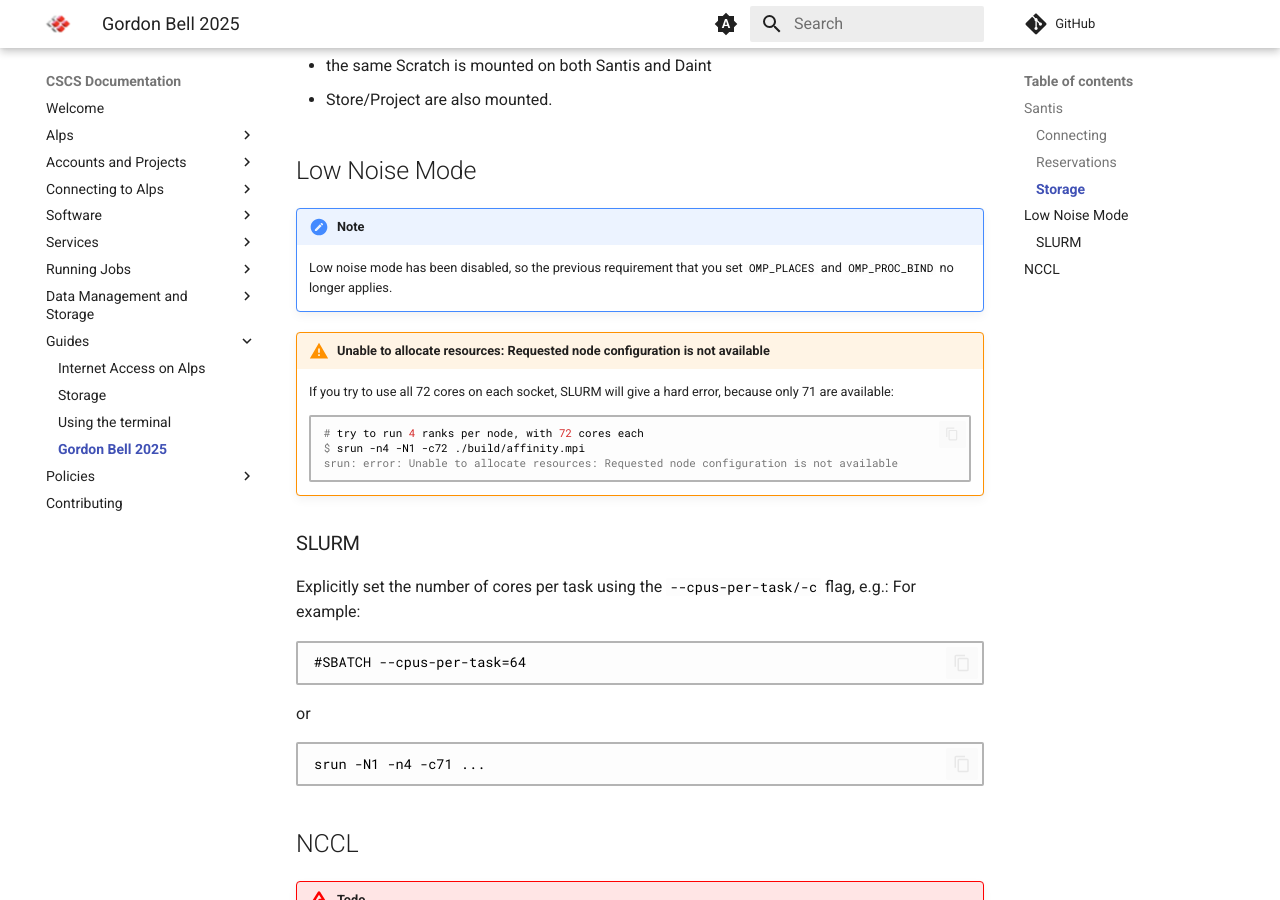
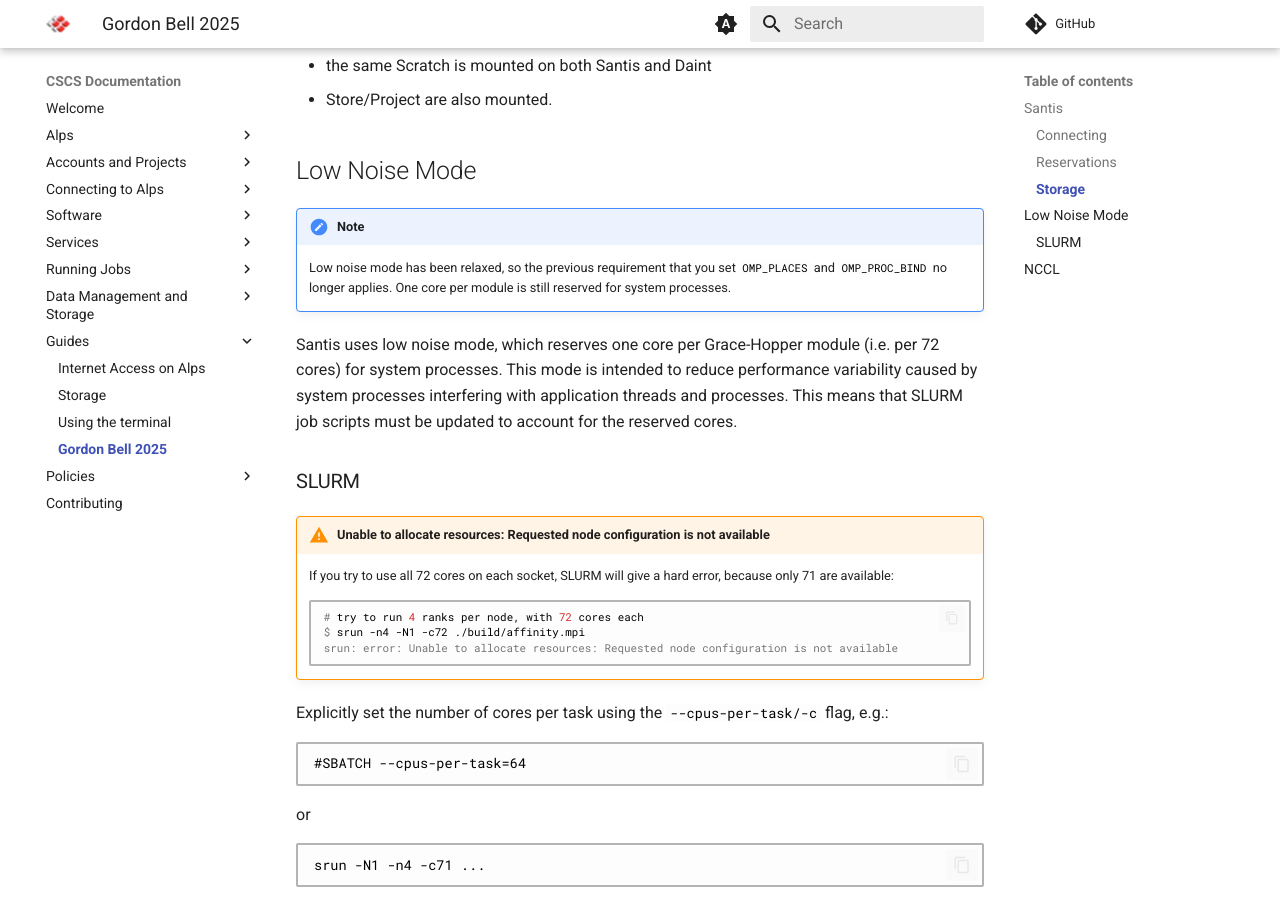
Before and after one commit to nickjbrowning/cscs-docs, an MkDocs documentation site: the page built from docs/guides/gb2025.md, in a window 1280 px wide and 900 px high, scrolled down 1539 px. Built offline with MkDocs 1.6.1 and Material for MkDocs 9.7.7, drawn with Linux system fonts in a browser that asks for light colours; comment, search, counter and statistics services are not loaded.

Commit message:
Minor updates to GB low noise mode description (#77)
* Minor updates to GB low noise mode description

* Update docs/guides/gb2025.md

````diff
--- a/docs/guides/gb2025.md
+++ b/docs/guides/gb2025.md
@@ -50,7 +50,14 @@
 ## Low Noise Mode
 
 !!! note
-    Low noise mode has been disabled, so the previous requirement that you set `OMP_PLACES` and `OMP_PROC_BIND` no longer applies.
+    Low noise mode has been relaxed, so the previous requirement that you set `OMP_PLACES` and `OMP_PROC_BIND` no longer applies.
+    One core per module is still reserved for system processes.
+
+Santis uses low noise mode, which reserves one core per Grace-Hopper module (i.e. per 72 cores) for system processes.
+This mode is intended to reduce performance variability caused by system processes interfering with application threads and processes.
+This means that SLURM job scripts must be updated to account for the reserved cores.
+
+### SLURM
 
 !!! warning "Unable to allocate resources: Requested node configuration is not available"
     If you try to use all 72 cores on each socket, SLURM will give a hard error, because only 71 are available:
@@ -61,10 +68,7 @@
     srun: error: Unable to allocate resources: Requested node configuration is not available
     ```
 
-### SLURM
-
 Explicitly set the number of cores per task using the `--cpus-per-task/-c` flag, e.g.:
-For example:
 ```
 #SBATCH --cpus-per-task=64
 ```
````
